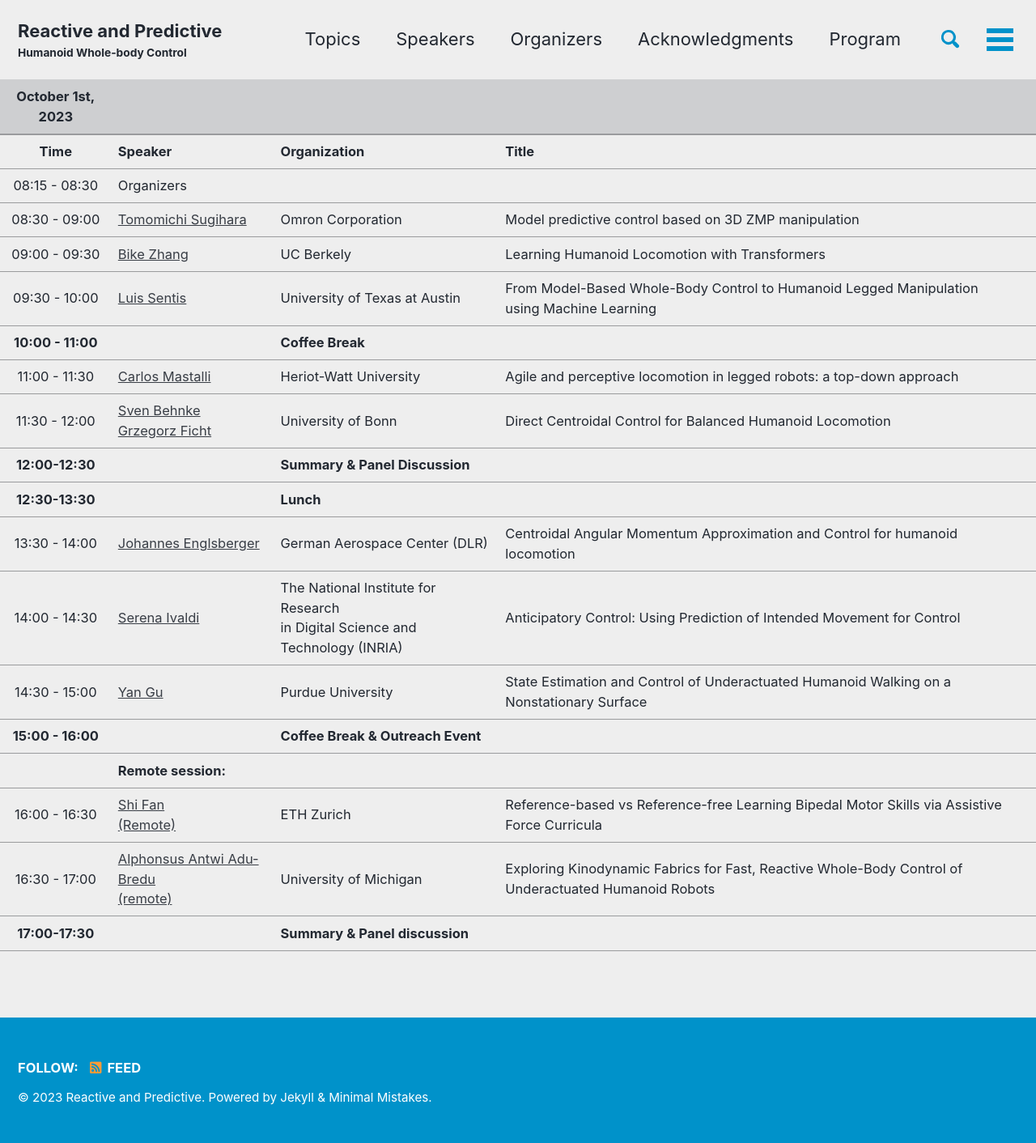
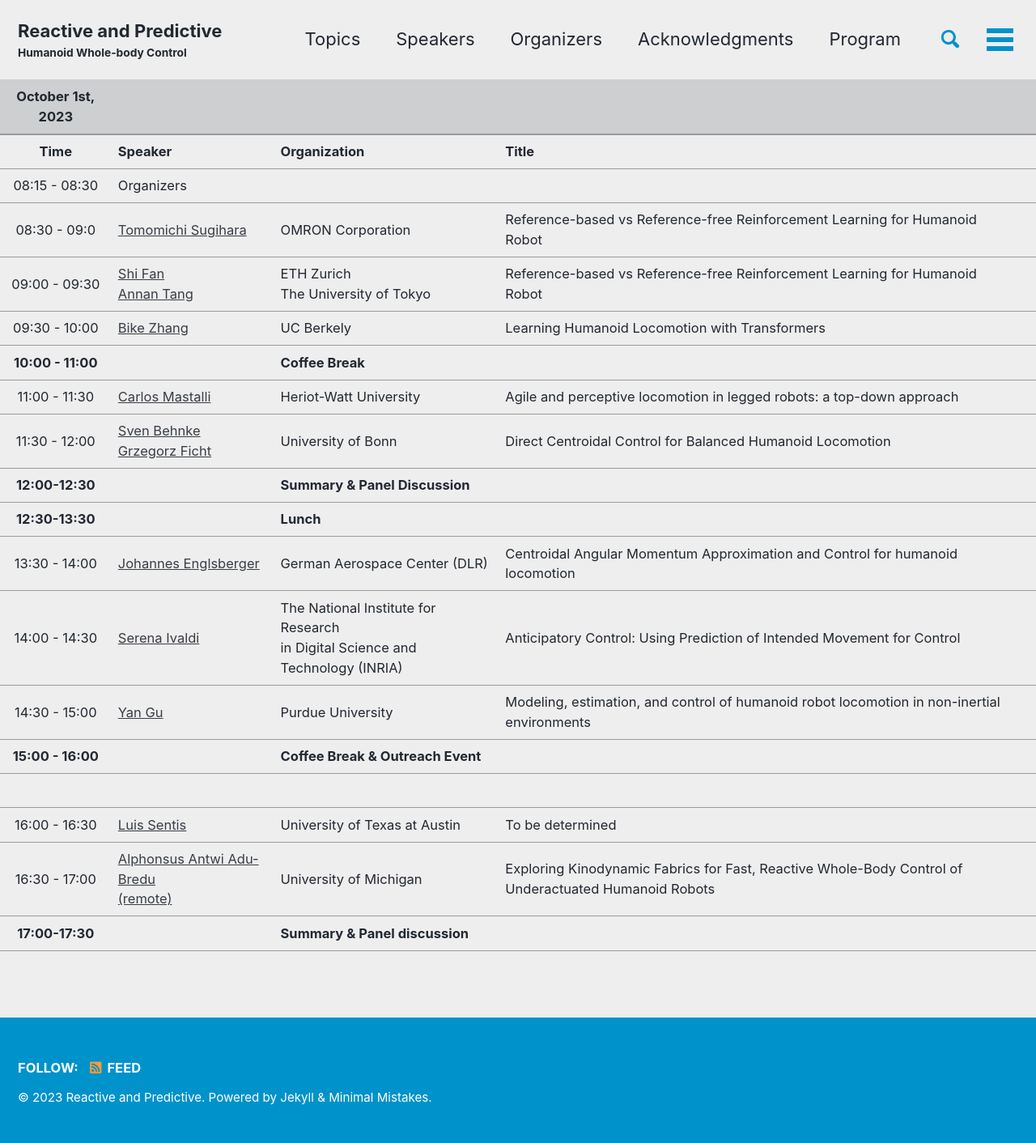
Before and after one commit to iros-2023-humanoid/iros-2023-humanoid, a Jekyll site: the page built from _pages/program.md, in a window 1280 px wide. Shown: the whole page at 81% size. Built offline with Jekyll 4.4.1, drawn with Linux system fonts in a browser that asks for light colours; cached includes are drawn as plain includes; our own code applies the rules of GitHub Pages for plain Markdown files.

Commit message:
Updated program

```diff
--- a/_pages/program.md
+++ b/_pages/program.md
@@ -12,9 +12,9 @@ permalink: /program/
 | :-------------------------------------------------------------------------:|
 | -----------------| -----------------|------------- | :-------------------------------------------------------------:|
 | 08:15 - 08:30 | Organizers  | |                                                               |
-| 08:30 - 09:00 | [Tomomichi Sugihara](/zhidao)  | Omron Corporation|  Model predictive control based on 3D ZMP manipulation                                                             |
-| 09:00 - 09:30    | [Bike Zhang](/bike/)| UC Berkely|    Learning Humanoid Locomotion with Transformers|
-| 09:30 - 10:00    |  [Luis Sentis](/sentis/)|  University of Texas at Austin |  From Model-Based Whole-Body Control to Humanoid Legged Manipulation using Machine Learning|
+| 08:30 - 09:0 | [Tomomichi Sugihara](/zhidao/)  | OMRON Corporation|  Reference-based vs Reference-free Reinforcement Learning for Humanoid Robot                                                             |
+| 09:00 - 09:30 | [Shi Fan <br/> Annan Tang](/fan/)  | ETH Zurich <br/> The University of Tokyo|  Reference-based vs Reference-free Reinforcement Learning for Humanoid Robot                                                             |
+| 09:30 - 10:00    | [Bike Zhang](/bike/)| UC Berkely|    Learning Humanoid Locomotion with Transformers|
 | -----------------| -----------------|------------- | :-------------------------------------------------------------: |
 |  **10:00 - 11:00** |  |**Coffee Break** |
 | -----------------| -----------------|------------- | :-------------------------------------------------------------: |
@@ -26,10 +26,10 @@ permalink: /program/
 | -----------------| -----------------|------------- | :-------------------------------------------------------------:|
 | 13:30 - 14:00    | [Johannes Englsberger](/johannes/)| German Aerospace Center (DLR)|Centroidal Angular Momentum Approximation and Control for humanoid locomotion|
 | 14:00 - 14:30    | [Serena Ivaldi](/ivaldi/)| The National Institute for Research <br/>in Digital Science and Technology (INRIA)| Anticipatory Control: Using Prediction of Intended Movement for Control  |
-| 14:30 - 15:00    | [Yan Gu](/yan/)     |Purdue University | State Estimation and Control of Underactuated Humanoid Walking on a Nonstationary Surface|
+| 14:30 - 15:00    | [Yan Gu](/yan/)     |Purdue University | Modeling, estimation, and control of humanoid robot locomotion in non-inertial environments|
 | **15:00 - 16:00**|    |  **Coffee Break & Outreach Event** |
-|  |**Remote session:**| |
-| 16:00 - 16:30 | [Shi Fan <br/>(Remote)](/fan/)  | ETH Zurich|  Reference-based vs Reference-free Learning Bipedal Motor Skills via Assistive Force Curricula                                                             |
+|
+| 16:00 - 16:30    |  [Luis Sentis](/sentis/)|  University of Texas at Austin |  To be determined|
 | 16:30 - 17:00    | [Alphonsus Antwi Adu-Bredu <br/>(remote)](/aab/)    |  University of Michigan     |  Exploring Kinodynamic Fabrics for Fast, Reactive Whole-Body Control of Underactuated Humanoid Robots |
 | -----------------| -----------------|------------- | :-------------------------------------------------------------:|
 | **17:00-17:30**  |           | **Summary & Panel discussion**          |
```
Also changed, not shown: _speakers/fan.md (+4 -2 lines).
